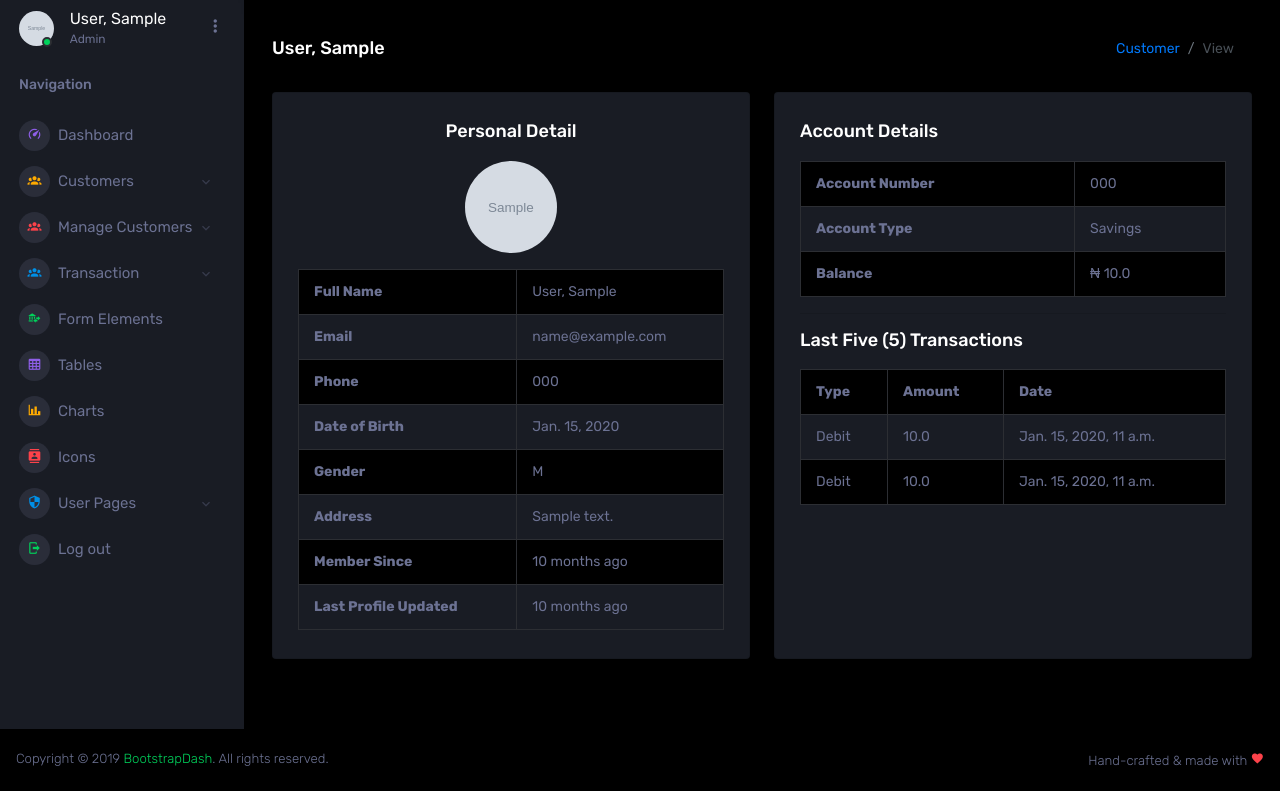
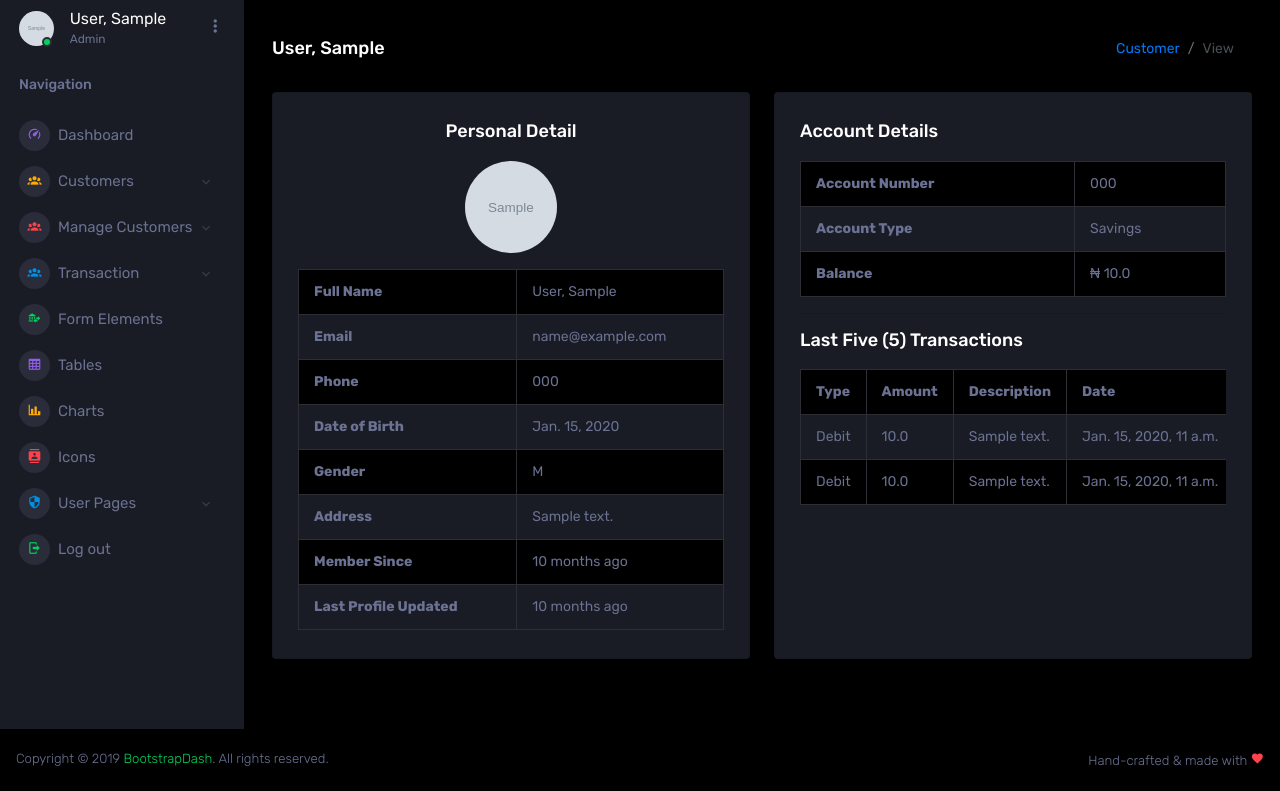
Before and after one commit to jobic10/e-banking-django, a Django app: template account/templates/account/view_customer.html in a window 1280 px wide. Shown: the part 71-862 px from the top of the page. Run offline with Django 3.2, Linux system fonts and the light colour scheme; the template is opened without the code that fills it: values that come from a table or form of the project are taken from there, others are empty; a user stored in the database is signed in; tables that the repository leaves empty hold one stand-in row (values such as "Sample post"); grey boxes marked "Sample" are stand-in pictures; some libraries are stand-ins or nearby versions.

Commit message:
Added description

```diff
--- a/account/staff_views.py
+++ b/account/staff_views.py
@@ -57,9 +57,9 @@ def view_customer(request, customer_id):
     y = 5 - x
     customer = get_object_or_404(Customer, id=customer_id)
     credit_transactions = Transaction.objects.filter(
-        receiver=customer.user).only('amount', 'updated_at')
+        receiver=customer.user).only('amount', 'updated_at', 'description')
     debit_transactions = Transaction.objects.filter(
-        sender=customer.user).only('amount', 'updated_at')
+        sender=customer.user).only('amount', 'updated_at', 'description')
     if len(credit_transactions) > x:
         credit_transactions = credit_transactions[:x]
     if len(debit_transactions) > y:
--- a/account/templates/account/view_customer.html
+++ b/account/templates/account/view_customer.html
@@ -100,12 +100,14 @@
                 <tr>
                   <th>Type</th>
                   <th>Amount</th>
+                  <th>Description</th>
                   <th>Date</th>
                 </tr>
                 {% for debit_transaction in debit_transactions %}
                 <tr>
                   <td>Debit</td>
                   <td>{{ debit_transaction.amount }}</td>
+                  <td>{{ debit_transaction.description }}</td>
                   <td>{{ debit_transaction.updated_at }}</td>
                 </tr>
                 {% endfor %}
@@ -114,6 +116,7 @@
                 <tr>
                   <td>Debit</td>
                   <td>{{ credit_transaction.amount }}</td>
+                  <td>{{ credit_transaction.description }}</td>
                   <td>{{ credit_transaction.updated_at }}</td>
                 </tr>
                 {% endfor %}
```
